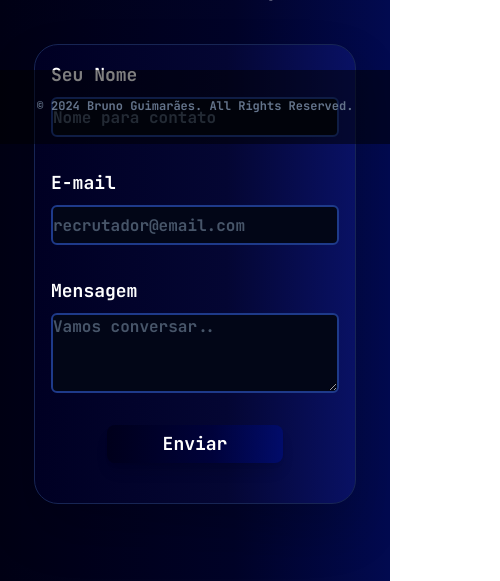
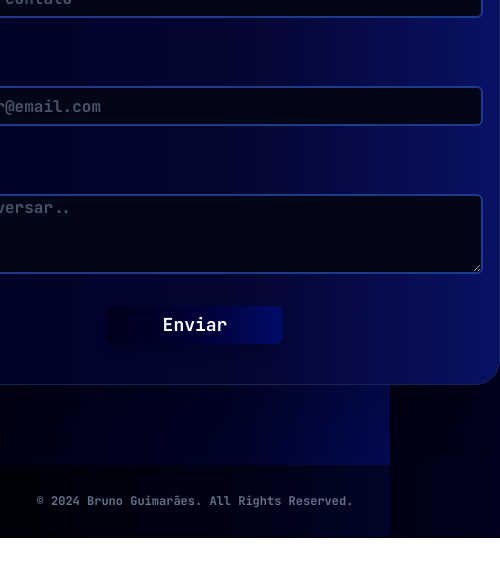
Before and after one commit to brunoguima7/portfolio, a Next.js app: page /contact in a window 390 px wide. Shown: the part 700-1281 px from the top of the page, 500 px wide, since content can reach past the window. After the commit the page ends 1238 px from the top, so only its background shows below. Built offline with nearby package versions, Linux system fonts and the light colour scheme.

Commit message:
correcoes responsividade

```diff
--- a/app/components/footer.tsx
+++ b/app/components/footer.tsx
@@ -1,6 +1,6 @@
 export default function Footer() {
     return(
-        <div className="flex justify-center bg-black bg-opacity-50 h-[4.6rem] w-full text-slate-500 text-xs md:text-sm py-7 fixed bottom-0">
+        <div className="flex justify-center bg-black bg-opacity-50 h-[4.6rem] w-full text-slate-500 text-xs md:text-sm py-7 ">
             <div>
                 <span>© 2024 Bruno Guimarães. All Rights Reserved.</span>
             </div>
--- a/app/components/form.tsx
+++ b/app/components/form.tsx
@@ -84,8 +84,8 @@ export default function Form(){
 
     return (
         <>
-            <div className="flex flex-col md:flex-row-reverse mx-6 md:mx-10 space-y-12 md:space-y-0 mb-20">
-                <div className="flex justify-center md:justify-end">
+            <div className="flex flex-col xl:flex-row-reverse mx-6 md:mx-10 space-y-12 xl:space-y-0 mb-20 xl:h-[84vh]">
+                <div className="flex justify-center md:justify-end h-[425px]">
                     <div className="flex flex-col mt-24 space-y-10 md:bg-slate-950/25 p-4 rounded-2xl drop-shadow-2xl">
                         <div className="flex justify-center">
                             <p className="text-2xl">Contatos</p>
@@ -114,18 +114,18 @@ export default function Form(){
                 <div className="flex justify-center md:hidden">
                     <span className="text-2xl text-blue-200">Ou</span>
                 </div>
-                <div className="md:absolute md:left-1/3 md:right-1/3 pt-32">
+                <div className="xl:absolute xl:left-1/3 xl:right-1/3 xl:pt-32">
                     <div className="flex flex-col space-y-10">
                         <div className="flex justify-center">
                             <p className="text-2xl md:text-3xl">Contate-me aqui</p>
                         </div>
                         <div className="flex justify-center">
-                            <form className="flex flex-col space-y-6 rounded-3xl w-8[19rem] md:w-[49rem] p-4 md:p-8 drop-shadow-2xl border border-blue-950" id="container" onSubmit={sendEmail}>
+                            <form className="flex flex-col space-y-6 rounded-3xl max-[1280px]:w-[40rem] max-[7680px]:w-[50rem] p-4 md:p-8 drop-shadow-2xl border border-blue-950" id="container" onSubmit={sendEmail}>
                                 <div className="flex flex-col">
                                     <label htmlFor="name" className="text-lg">Seu Nome</label>
                                     <input
                                         name="name"
-                                        className="text-slate-400 rounded-md w-72 md:w-[45rem] placeholder-slate-600 bg-slate-950 h-10 my-2 border-2 border-blue-900"
+                                        className="text-slate-400 rounded-md w-72 max-[1280px]:w-[36rem] max-[7680px]:w-[45rem] placeholder-slate-600 bg-slate-950 h-10 my-2 border-2 border-blue-900"
                                         type="text"
                                         placeholder="Nome para contato"
                                         required
@@ -136,7 +136,7 @@ export default function Form(){
                                     <label htmlFor="email" className="text-lg">E-mail</label>
                                     <input
                                         name="email"
-                                        className="text-slate-400 rounded-md w-72 md:w-[45rem] placeholder-slate-600 bg-slate-950 h-10 my-2 border-2 border-blue-900"
+                                        className="text-slate-400 rounded-md w-72 max-[1280px]:w-[36rem] max-[7680px]:w-[45rem] placeholder-slate-600 bg-slate-950 h-10 my-2 border-2 border-blue-900"
                                         type="text"
                                         placeholder="recrutador@email.com"
                                         required
@@ -147,7 +147,7 @@ export default function Form(){
                                     <label htmlFor="message" className="text-lg">Mensagem</label>
                                     <textarea
                                         name="message"
-                                        className="text-slate-400 rounded-md w-72 md:w-[45rem] placeholder-slate-600 bg-slate-950 h-20 my-2 border-2 border-blue-900"
+                                        className="text-slate-400 rounded-md w-72 max-[1280px]:w-[36rem] max-[7680px]:w-[45rem] placeholder-slate-600 bg-slate-950 h-20 my-2 border-2 border-blue-900"
                                         placeholder="Vamos conversar.."
                                         required
                                         onChange={(ev) => setSenderMessage(ev)}
```
